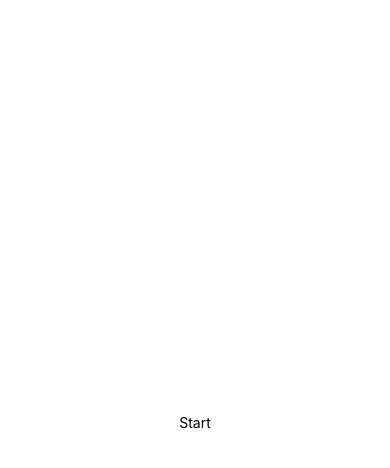
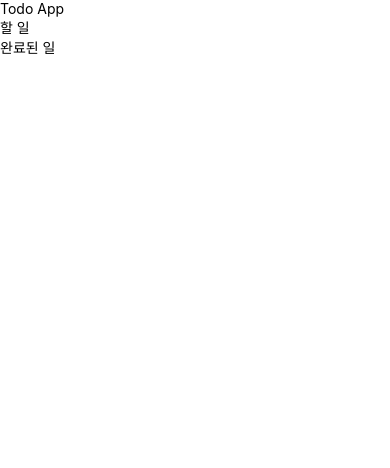
Before and after one commit to heehminh/react-native-todo, a React Native app: screen / in a window 390 px wide. Shown: the top 468 px of the page. Built offline with nearby package versions, Linux system fonts and the light colour scheme.

Commit message:
Feat: MainScreen UI

```diff
--- a/App.js
+++ b/App.js
@@ -1,13 +1,9 @@
 import { StatusBar } from "expo-status-bar";
 import { StyleSheet, Text, View } from "react-native";
+import MainScreen from "./screens/MainScreen";
 
 export default function App() {
-  return (
-    <View style={styles.container}>
-      <Text>Start</Text>
-      <StatusBar style="auto" />
-    </View>
-  );
+  return <MainScreen />;
 }
 
 const styles = StyleSheet.create({
--- /dev/null
+++ b/screens/MainScreen.js
@@ -0,0 +1,23 @@
+import { SafeAreaView, StyleSheet, Text, View } from "react-native";
+import React from "react";
+import { StatusBar } from "expo-status-bar";
+
+const MainScreen = () => {
+  return (
+    <SafeAreaView style={styles.container}>
+      <StatusBar barStyle={"default"} />
+      <Text style={styles.pageTitle}>Todo App</Text>
+      <View style={styles.listView}>
+        <Text style={styles.listTitle}>할 일</Text>
+      </View>
+      <View style={styles.separator} />
+      <View style={styles.listView}>
+        <Text style={styles.listTitle}>완료된 일</Text>
+      </View>
+    </SafeAreaView>
+  );
+};
+
+export default MainScreen;
+
+const styles = StyleSheet.create({});
```
